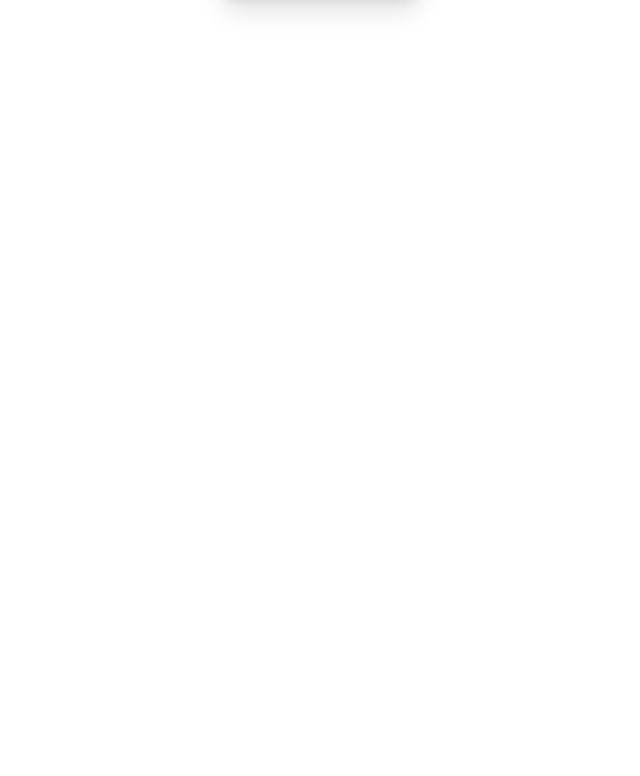
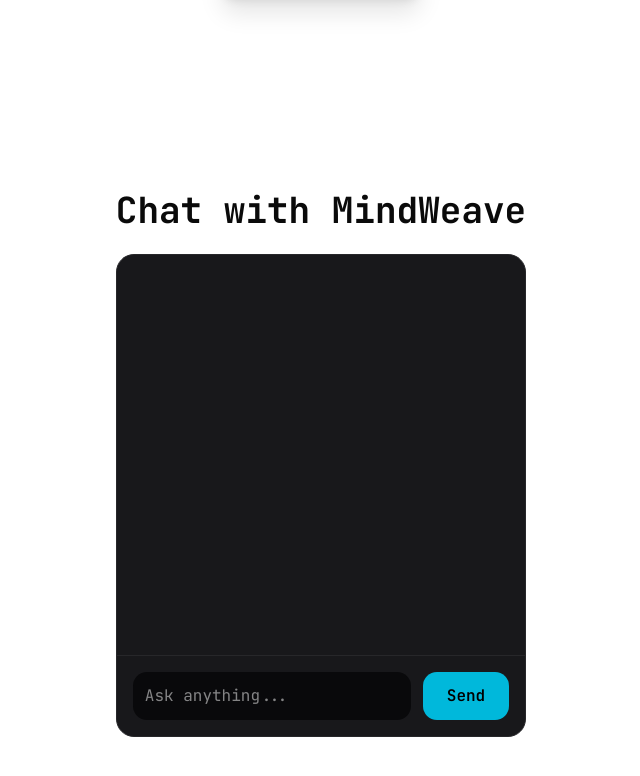
Before and after one commit to khushigarg05/MindWeave, a Next.js app in the folder apps/web/: page / in a window 1280 px wide. Shown: the part 2175-2951 px from the top of the page, without its empty margins (319-959 px from the left). Before the commit the page ends 2285 px from the top, so only its background shows below. Built offline with nearby package versions, Linux system fonts and the light colour scheme.

Commit message:
feat: build chat interface with backend integration

```diff
--- a/apps/web/app/page.tsx
+++ b/apps/web/app/page.tsx
@@ -1,6 +1,7 @@
 import Navbar from "@/components/layout/Navbar";
 import Hero from "@/components/home/Hero";
 import KnowledgeFlow from "@/components/home/KnowledgeFlow";
+import Chat from "@/components/chat/Chat";
 
 export default function Home() {
   return (
@@ -8,6 +9,7 @@
       <Navbar />
       <Hero />
       <KnowledgeFlow />
+      <Chat />
     </>
   );
 }
--- /dev/null
+++ b/apps/web/components/chat/Chat.tsx
@@ -0,0 +1,126 @@
+"use client";
+
+import { useState } from "react";
+
+type Message = {
+  role: "user" | "ai";
+  text: string;
+};
+
+export default function Chat() {
+  const [input, setInput] = useState("");
+  const [messages, setMessages] = useState<Message[]>([]);
+  const [loading, setLoading] = useState(false);
+
+  async function sendMessage() {
+    if (!input.trim()) return;
+
+    const userText = input;
+
+    setMessages((prev) => [
+      ...prev,
+      { role: "user", text: userText },
+    ]);
+
+    setInput("");
+    setLoading(true);
+
+    try {
+      const res = await fetch("http://localhost:5000/chat", {
+        method: "POST",
+        headers: {
+          "Content-Type": "application/json",
+        },
+        body: JSON.stringify({
+          message: userText,
+        }),
+      });
+
+      const data = await res.json();
+
+      setMessages((prev) => [
+        ...prev,
+        {
+          role: "ai",
+          text: data.data.aiResponse,
+        },
+      ]);
+    } catch {
+      setMessages((prev) => [
+        ...prev,
+        {
+          role: "ai",
+          text: "Server error.",
+        },
+      ]);
+    }
+
+    setLoading(false);
+  }
+
+  return (
+    <section className="mx-auto max-w-5xl px-6 py-20">
+      <h2 className="mb-6 text-4xl font-bold">
+        Chat with MindWeave
+      </h2>
+
+      <div className="rounded-2xl border border-zinc-800 bg-zinc-900">
+
+        <div className="h-[400px] overflow-y-auto p-6 space-y-4">
+
+          {messages.map((msg, index) => (
+            <div
+              key={index}
+              className={`flex ${
+                msg.role === "user"
+                  ? "justify-end"
+                  : "justify-start"
+              }`}
+            >
+              <div
+                className={`max-w-[75%] rounded-xl px-4 py-3 ${
+                  msg.role === "user"
+                    ? "bg-cyan-500 text-black"
+                    : "bg-zinc-800 text-white"
+                }`}
+              >
+                {msg.text}
+              </div>
+            </div>
+          ))}
+
+          {loading && (
+            <p className="text-zinc-400">
+              MindWeave is thinking...
+            </p>
+          )}
+
+        </div>
+
+        <div className="flex gap-3 border-t border-zinc-800 p-4">
+
+          <input
+            value={input}
+            onChange={(e) => setInput(e.target.value)}
+            onKeyDown={(e) => {
+              if (e.key === "Enter") {
+                sendMessage();
+              }
+            }}
+            placeholder="Ask anything..."
+            className="flex-1 rounded-xl bg-zinc-950 p-3 text-white outline-none"
+          />
+
+          <button
+            onClick={sendMessage}
+            className="rounded-xl bg-cyan-500 px-6 py-3 font-semibold text-black hover:bg-cyan-400"
+          >
+            Send
+          </button>
+
+        </div>
+
+      </div>
+    </section>
+  );
+}
```
